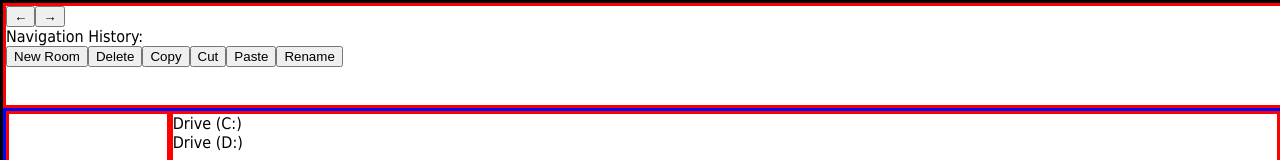
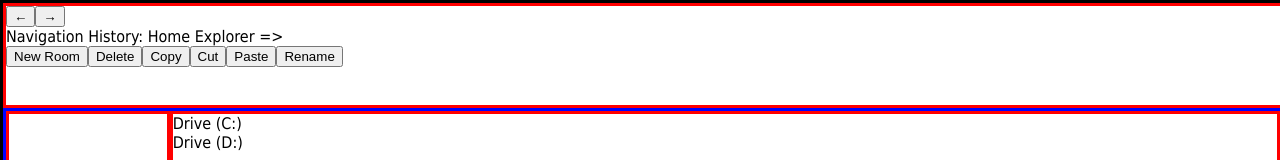
Before and after one commit to IAmAnkitNPatel/PixelatedOS, a React (Vite) app: page / in a window 1280 px wide. Shown: the top 160 px of the page. Built offline with nearby package versions, Linux system fonts and the light colour scheme.

Commit message:
wip(HomeExplorer): working on showNavigationHistory logic

```diff
--- a/src/components/HomeExplorer/HomeExplorer.jsx
+++ b/src/components/HomeExplorer/HomeExplorer.jsx
@@ -38,7 +38,7 @@ export default function HomeExplorer() {
 
     console.log("navigationHistory: ", updatedNavigationHistory);
 
-    handleShowNavigationHistory();
+    handleShowNavigationHistory(room);
   };
 
   const handleBackButton = () =>{
@@ -51,6 +51,8 @@ export default function HomeExplorer() {
       console.log("previousRoom", previousRoom);
       console.log("navigationHistory", navigationHistory);
       setCurrentRoom(previousRoom);
+      //
+      handleShowNavigationHistory(null);
     }
   }
 
@@ -65,6 +67,8 @@ export default function HomeExplorer() {
       console.log("forwardRoomIndex", forwardRoomIndex);
       console.log("forwardRoom", forwardRoom);
       setCurrentRoom(forwardRoom);
+      //
+      handleShowNavigationHistory(forwardRoom);
     }
   }
 
@@ -331,12 +335,24 @@ export default function HomeExplorer() {
     setSelectedObject(null);
   };
 
-  const [showNavigationHistory ,setShowNavigationHistory] = useState([null]);
+  const [showNavigationHistory ,setShowNavigationHistory] = useState([homeExplorerData]);
 
-  const handleShowNavigationHistory = () => {
-    console.log("showNavigationHistory", showNavigationHistory);
+  const handleShowNavigationHistory = (room) => {
+    if(room){
+      setShowNavigationHistory(prev=>[...prev, room]);
+    }
+    // console.log("showNavigationHistory", showNavigationHistory);
+    const currentRoomIndexInShowNavigationHistory = showNavigationHistory.indexOf(currentRoom);
+    console.log("currentRoom and currentRoomIndexInShowNavigationHistory", currentRoom, currentRoomIndexInShowNavigationHistory);
+    if(room){
+      showNavigationHistory.splice(currentRoomIndexInShowNavigationHistory+1);
+    }
+    if(!room){
+      console.log("hello")
+        showNavigationHistory.splice(currentRoomIndexInShowNavigationHistory);
+    }
   };
-
+  console.log("showNavigationHistory", showNavigationHistory);
   // handleShowNavigationHistory();
 
 
@@ -356,6 +372,8 @@ export default function HomeExplorer() {
         handleCutButton = {handleCutButton}
         handlePasteButton = {handlePasteButton}
         handleRenameButton = {handleRenameButton}
+        showNavigationHistory = {showNavigationHistory}
+        handleShowNavigationHistory = {handleShowNavigationHistory}
       />
       <HomeExplorerBody
         handleNavigationHistory = {handleNavigationHistory}
--- a/src/components/HomeExplorer/components/HomeExplorerHeader.jsx
+++ b/src/components/HomeExplorer/components/HomeExplorerHeader.jsx
@@ -69,7 +69,10 @@ export default function HomeExplorerHeader(props) {
       <button className="forward-arrow-button"
         onClick={()=> props.handleForwardButton()}
       >→</button>
-      <div className="navigation-history">Navigation History:</div>
+      <div className="navigation-history">Navigation History:{props.showNavigationHistory.map((item, index)=>(
+        <span key={`${item.name}-${index}`}>{` ${item.name} =>`}</span>
+      ))
+      }</div>
 
       <button className="new-room-button"
         onClick={()=>{
```
